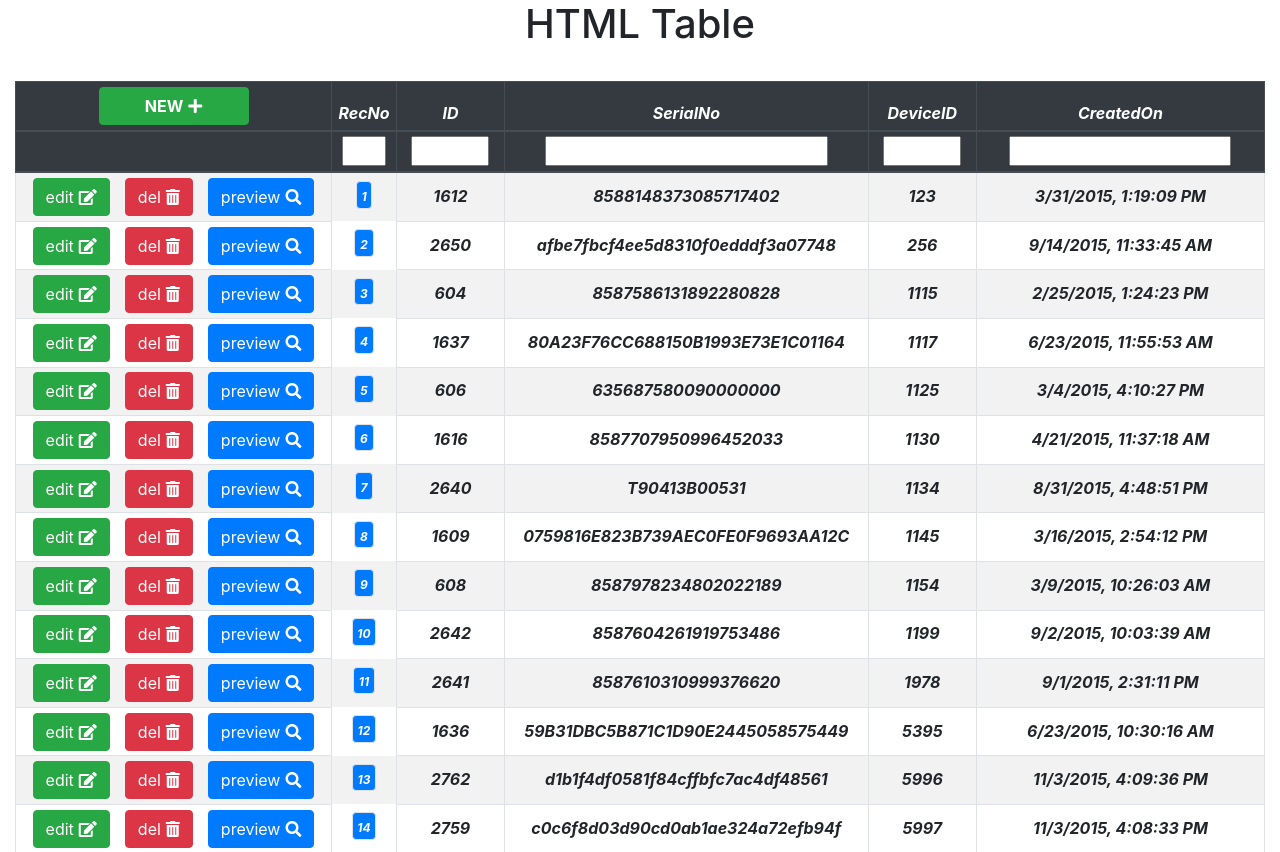
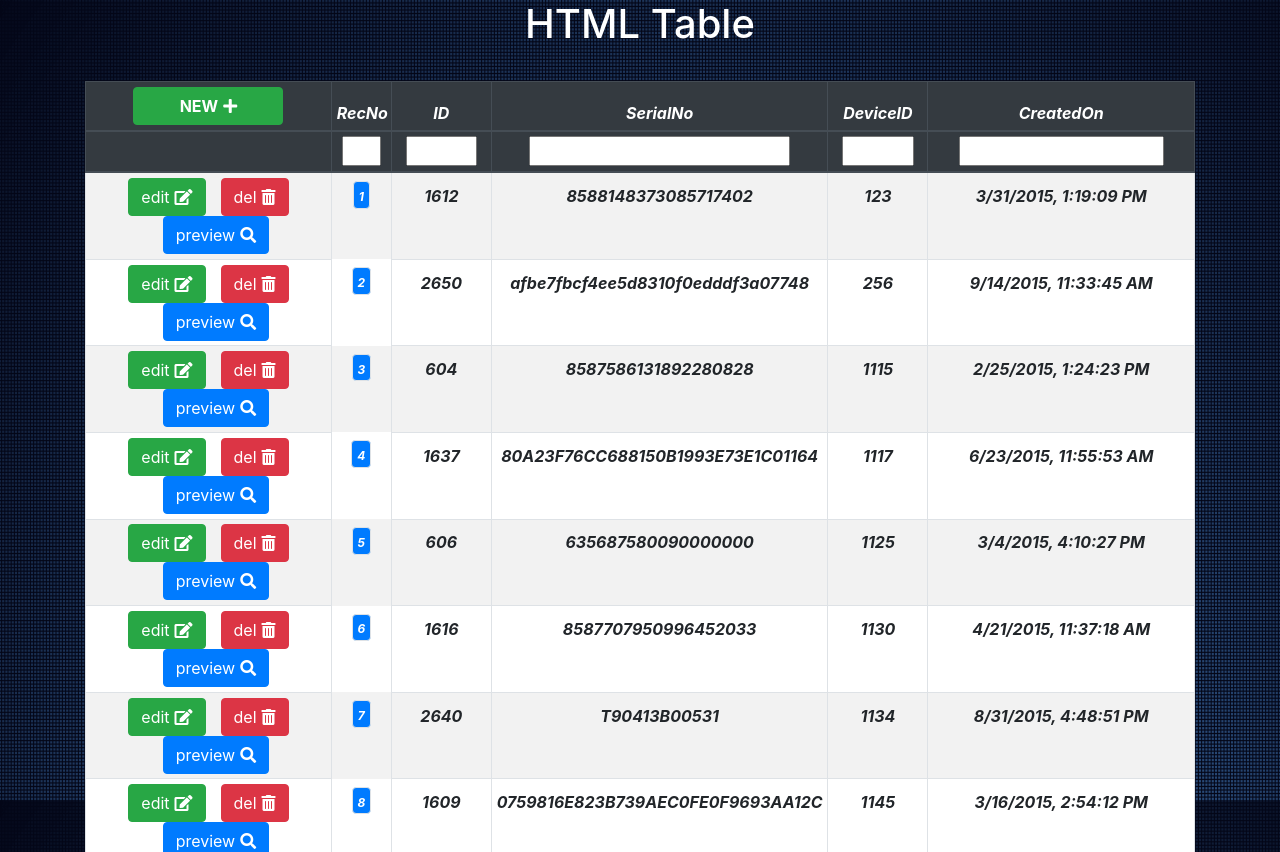
Before and after one commit to ssslavev/HTML-Table, a plain HTML site: page index.html in a window 1280 px wide. Shown: the top 852 px of the page. Drawn offline with nearby package versions, Linux system fonts and the light colour scheme.

Commit message:
fix in container and background

```diff
--- a/app.css
+++ b/app.css
@@ -1,5 +1,7 @@
 body {
     font-family: 'Segoe UI', sans-serif;
+    background: url('./images/css-lattice-pattern.png') no-repeat center center fixed;
+    background-size: 100% 100%;
 }
 
 span {
@@ -9,6 +11,11 @@ span {
 
 table {
     margin-top: 25px;
+    background-color: #fff;
+}
+
+h1  {
+    color: #fff;
 }
 
 #del {
--- a/index.html
+++ b/index.html
@@ -22,7 +22,7 @@
         </div>
     </div>
 
-    <div class="container-fluid text-center table-responsive">
+    <div class="container text-center table-responsive">
         <div class="modal fade" id="myModal" tabindex="-1" role="dialog" aria-labelledby="exampleModalLabel"
             aria-hidden="true">
             <div class="modal-dialog" role="document">
```
Also changed, not shown: images/css-lattice-pattern.png (added).
